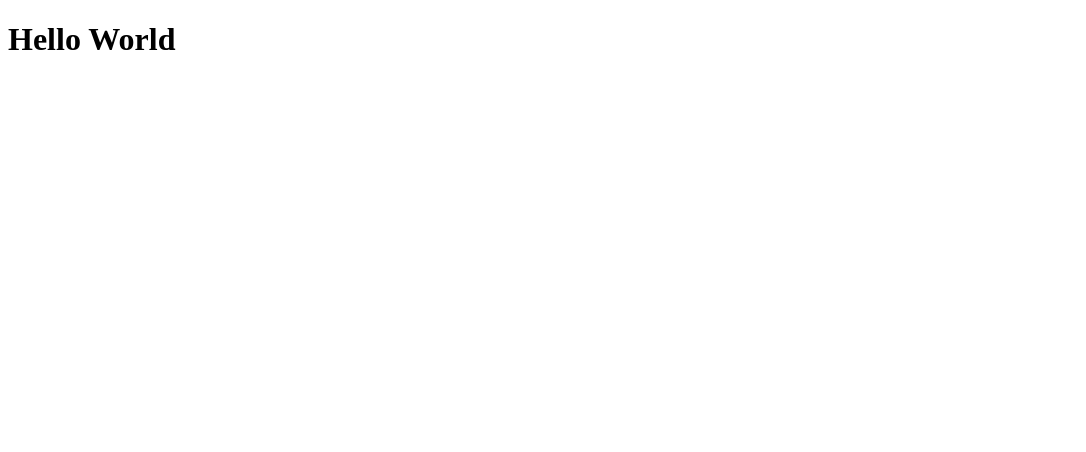
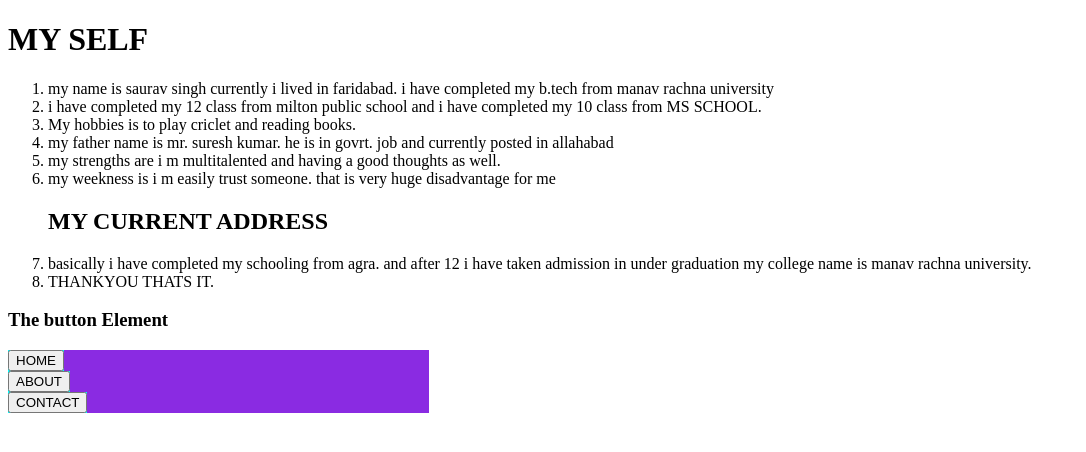
Before and after one commit to sauravsingh2002/sauravlive.github.io, a plain HTML site: page index.html in a window 1280 px wide. Shown: the whole page, without its empty margins (0-1086 px from the left). Drawn offline with Linux system fonts and the light colour scheme.

Commit message:
work in progress

```diff
--- a/index.html
+++ b/index.html
@@ -4,9 +4,42 @@
     <meta charset="UTF-8">
     <meta http-equiv="X-UA-Compatible" content="IE=edge">
     <meta name="viewport" content="width=device-width, initial-scale=1.0">
+    <link rel="stylesheet" href="style.css">
     <title>Document</title>
 </head>
 <body>
-    <h1>Hello World</h1>
+    <h1>MY SELF</h1>
+    <ol>
+    <li>my name is saurav singh currently i lived in faridabad. i have completed my b.tech from manav rachna university</li>
+    <li>i have completed my 12 class from milton public school and i have completed my 10 class from MS SCHOOL. </li>
+    <li>My hobbies is to play criclet and reading books.</li>
+    <li>my father name is mr. suresh kumar. he is in govrt. job and currently posted in allahabad</li>
+    <li>my strengths are i m multitalented and having a good thoughts as well.</li>
+    <li>my weekness is i m easily trust someone. that is very huge disadvantage for me</li>
+    <h2>MY CURRENT ADDRESS</h2>
+    <li>basically i have completed my schooling from agra. and after 12 i have taken admission in under graduation my college name is manav rachna university.</li>
+    <li>THANKYOU THATS IT.</li>
+    </ol>
+    <h3>The button Element</h3>
+
+
+
+
+<div class="parent_div">
+
+    <div class="child_div">
+      <button type="button1" onclick="alert('Hello world!')">HOME</button>
+    </div>
+
+    <div class="child_div">
+        <button type="button2" onclick="alert('Hello world')">ABOUT</button>
+    </div>
+
+    <div class="child_div">
+        <button type="button3" onclick="alert('Hello world')">CONTACT</button>
+    </div>
+
+</div>
+
 </body>
 </html>
--- /dev/null
+++ b/style.css
@@ -0,0 +1,13 @@
+
+        .parent_div{
+            float: left;
+            width: 33.33%;
+            background-color: blueviolet;
+        }
+
+          .child_div{
+            background-color: aqua;
+            content: "";
+            display: table;
+            clear: both;
+          }
```
